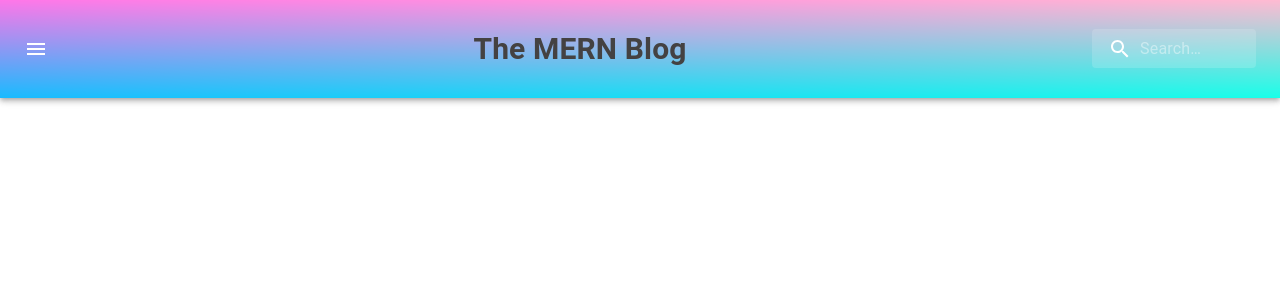
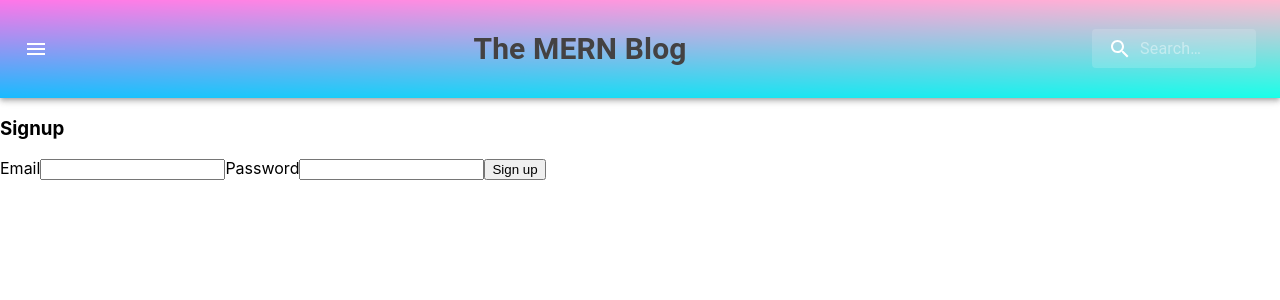
Before and after one commit to humesandrew/The-MERN-Blog-, a React (Create React App) app in the folder frontend/: page /signup in a window 1280 px wide. Before the commit this address had no page. Shown: the top 300 px of the page. Built offline with nearby package versions, Linux system fonts and the light colour scheme.

Commit message:
addloginandsignuppages

```diff
--- a/frontend/src/App.js
+++ b/frontend/src/App.js
@@ -2,6 +2,8 @@ import { BrowserRouter, Routes, Route } from "react-router-dom";
 
 //import pages and components//
 import Home from "./pages/Home";
+import Login from "./pages/Login";
+import Signup from "./pages/Signup";
 import NavBar from "./components/navbar/NavBar";
 
 function App() {
@@ -13,6 +15,8 @@ function App() {
         <div className="pages">
           <Routes>
             <Route path="/" element={<Home />}></Route>
+            <Route path="/login" element={<Login />}></Route>
+            <Route path="/signup" element={<Signup />}></Route>
           </Routes>
         </div>
       </BrowserRouter>
--- /dev/null
+++ b/frontend/src/pages/Login.js
@@ -0,0 +1,32 @@
+import { useState } from "react";
+
+const Login = () => {
+  const [email, setEmail] = useState("");
+  const [password, setPassword] = useState("");
+
+  const handleSubmit = async (e) => {
+    e.preventDefault();
+    console.log(email, password);
+  };
+
+  return (
+    <form className="login" onSubmit={handleSubmit}>
+      <h3>Login</h3>
+      <label>Email</label>
+      <input
+        type="email"
+        onChange={(e) => setEmail(e.target.value)}
+        value={email}
+      ></input>
+      <label>Password</label>
+      <input
+        type="password"
+        onChange={(e) => setPassword(e.target.value)}
+        value={password}
+      ></input>
+      <button>Login</button>
+    </form>
+  );
+};
+
+export default Login;
--- /dev/null
+++ b/frontend/src/pages/Signup.js
@@ -0,0 +1,32 @@
+import { useState } from "react";
+
+const Signup = () => {
+  const [email, setEmail] = useState("");
+  const [password, setPassword] = useState("");
+
+  const handleSubmit = async (e) => {
+    e.preventDefault();
+    console.log(email, password);
+  };
+
+  return (
+    <form className="signup" onSubmit={handleSubmit}>
+      <h3>Signup</h3>
+      <label>Email</label>
+      <input
+        type="email"
+        onChange={(e) => setEmail(e.target.value)}
+        value={email}
+      ></input>
+      <label>Password</label>
+      <input
+        type="password"
+        onChange={(e) => setPassword(e.target.value)}
+        value={password}
+      ></input>
+      <button>Sign up</button>
+    </form>
+  );
+};
+
+export default Signup;
```
